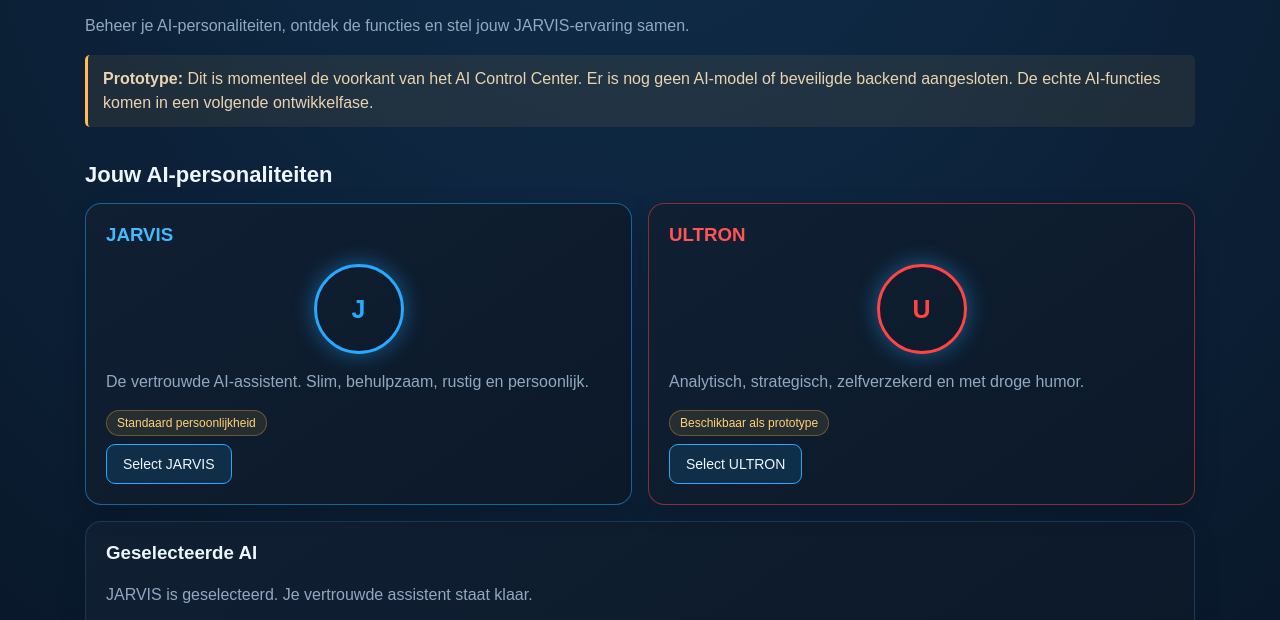
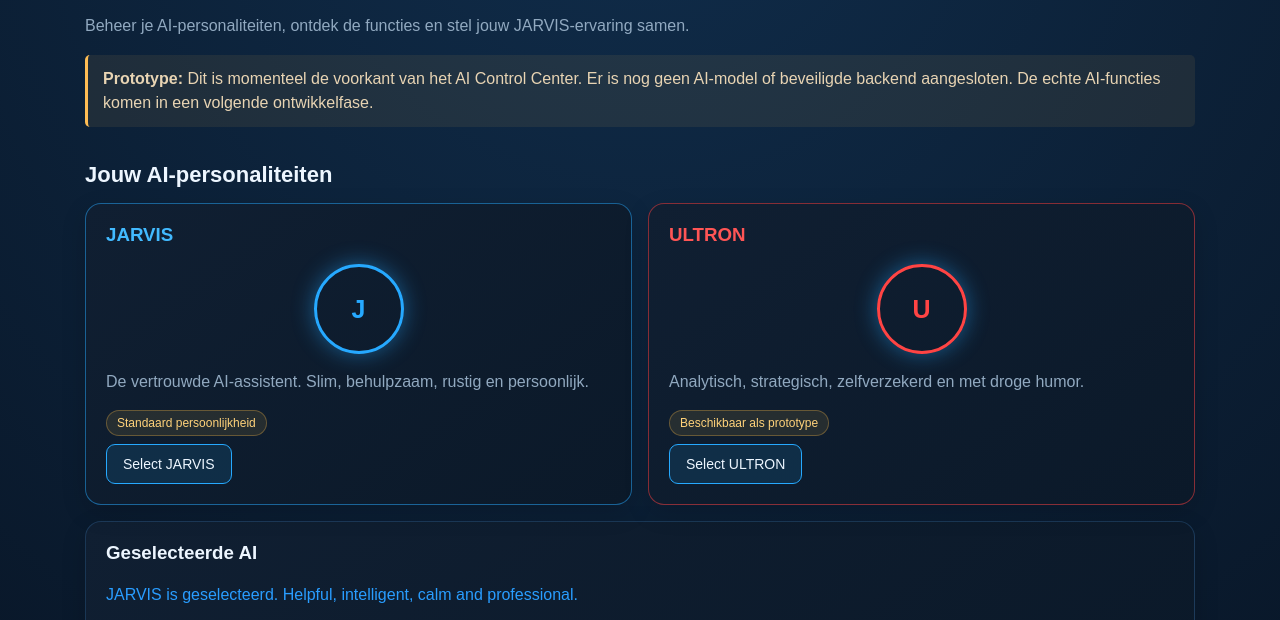
Before and after one commit to Bloodthenobody/Jarvis-AS, a plain HTML site: page ai.html in a window 1280 px wide. Both pictures are taken after a click on the button "Select JARVIS". Shown: the part 174-794 px from the top of the page. Drawn offline with Linux system fonts and the light colour scheme.

Commit message:
Connect AI configuration to AI Control Center

```diff
--- a/ai.html
+++ b/ai.html
@@ -295,22 +295,37 @@ footer {
     JARVIS AS · AI Control Center · Prototype
 </footer>
 
+
+<script src="ai-config.js"></script>
+
 <script>
 function selectAI(name) {
-    localStorage.setItem("jarvis_selected_ai", name);
+    const personality = getAIPersonality(name);
 
-    const message = name === "ULTRON"
-        ? "ULTRON is geselecteerd. Zijn rode interface en persoonlijkheid worden verder ontwikkeld."
-        : "JARVIS is geselecteerd. Je vertrouwde assistent staat klaar.";
+    localStorage.setItem("jarvis_selected_ai", personality.name);
 
-    document.getElementById("selectedAI").textContent = message;
+    const display = document.getElementById("selectedAI");
+
+    display.textContent =
+        personality.name + " is geselecteerd. " +
+        personality.style;
+
+    display.style.color = personality.color;
 }
 
-const savedAI = localStorage.getItem("jarvis_selected_ai") || "JARVIS";
+const savedAI =
+    localStorage.getItem("jarvis_selected_ai") || "JARVIS";
+
+const selectedPersonality = getAIPersonality(savedAI);
 
 document.getElementById("selectedAI").textContent =
-    savedAI + " is momenteel geselecteerd.";
+    selectedPersonality.name + " is momenteel geselecteerd. " +
+    selectedPersonality.style;
+
+document.getElementById("selectedAI").style.color =
+    selectedPersonality.color;
 </script>
+
 
 </body>
 </html>
```
